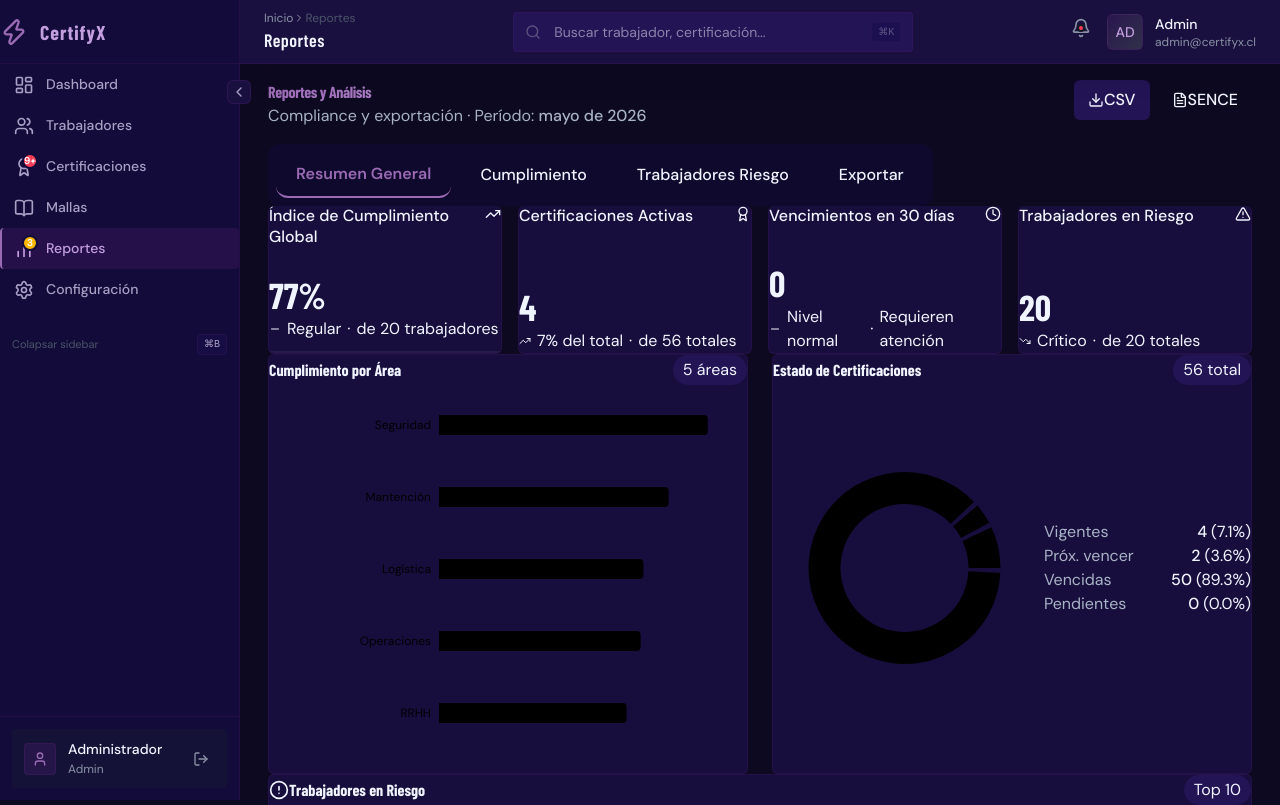
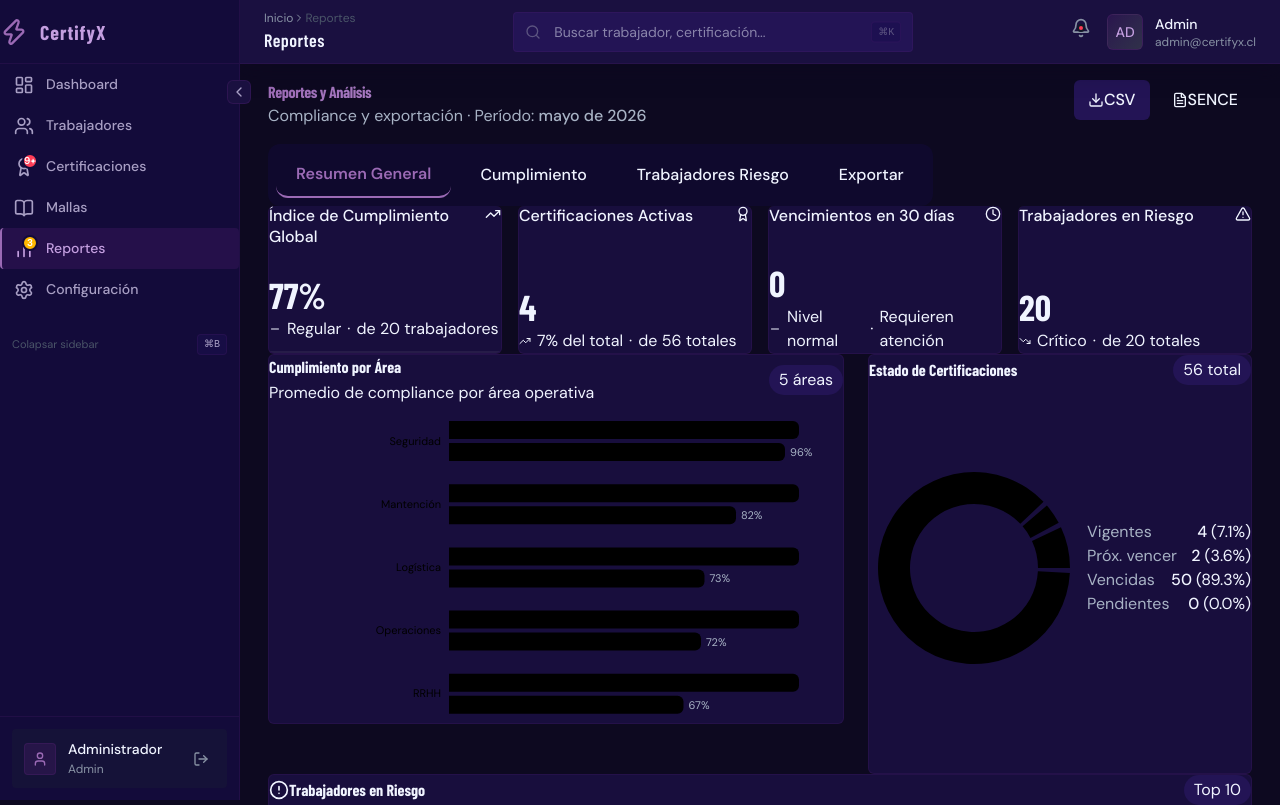
Before and after one commit to leandrodesignux-ux/Certify, a React (Vite) app: page /reports in a window 1280 px wide. Shown: the top 805 px of the page. Built offline with nearby package versions, Linux system fonts and the light colour scheme.

Commit message:
Improve bar chart layout, labels, background bar and dynamic height

```diff
--- a/src/pages/Reports.tsx
+++ b/src/pages/Reports.tsx
@@ -20,6 +20,7 @@ import {
   PieChart,
   Pie,
   Cell,
+  LabelList,
 } from 'recharts';
 import { Card } from '../components/ui/Card';
 import { useWorkerStore } from '../store/useWorkerStore';
@@ -382,7 +383,7 @@ Generado automáticamente por CertifyX
       </motion.div>
 
       {/* SECTION 2 & 3: Charts Row */}
-      <div className="grid grid-cols-1 lg:grid-cols-2 gap-6">
+      <div className="grid grid-cols-1 lg:grid-cols-[3fr_2fr] gap-6">
         {/* Compliance por Área - Bar Chart */}
         <motion.div
           custom={0.5}
@@ -390,11 +391,16 @@ Generado automáticamente por CertifyX
           initial="hidden"
           animate="visible"
         >
-          <Card variant="glass" padding="lg" className="h-[420px]">
+          <Card variant="glass" padding="lg" style={{ height: `${Math.max(360, complianceByArea.length * 58 + 80)}px` }}>
             <div className="flex items-center justify-between mb-5">
-              <h3 className="font-display font-bold" style={{ fontSize: 'var(--text-h2)', color: 'var(--color-text-primary)' }}>
-                Cumplimiento por Área
-              </h3>
+              <div>
+                <h3 className="font-display font-bold" style={{ fontSize: 'var(--text-h2)', color: 'var(--color-text-primary)' }}>
+                  Cumplimiento por Área
+                </h3>
+                <p style={{ fontSize: 'var(--text-micro)', color: 'var(--color-text-muted)', marginTop: '2px' }}>
+                  Promedio de compliance por área operativa
+                </p>
+              </div>
               <span style={{
                 fontSize: 'var(--text-micro)', color: 'var(--color-text-muted)',
                 backgroundColor: 'var(--color-surface-alt)',
@@ -405,21 +411,28 @@ Generado automáticamente por CertifyX
               </span>
             </div>
             <ResponsiveContainer width="100%" height="88%">
-              <BarChart data={complianceByArea} layout="vertical" margin={{ left: 90, right: 28, top: 4, bottom: 4 }}>
+              <BarChart data={complianceByArea} layout="vertical" margin={{ left: 90, right: 44, top: 4, bottom: 4 }}>
                 <XAxis type="number" domain={[0, 100]} hide />
                 <YAxis
                   type="category"
                   dataKey="area"
-                  tick={{ fill: 'var(--color-text-muted)', fontSize: 12, fontFamily: 'var(--font-body)' }}
-                  width={80}
+                  tick={{ fill: 'var(--chart-axis-text)', fontSize: 11, fontFamily: 'var(--font-body)' }}
+                  width={90}
                   axisLine={false}
                   tickLine={false}
                 />
                 <Tooltip content={<CustomBarTooltip />} cursor={{ fill: 'rgba(91,34,119,0.07)' }} />
-                <Bar dataKey="score" radius={[0, 4, 4, 0]} barSize={20}>
+                <Bar dataKey={() => 100} radius={[0, 6, 6, 0]} barSize={18} fill="rgba(255,255,255,0.03)" isAnimationActive={false} />
+                <Bar dataKey="score" radius={[0, 6, 6, 0]} barSize={18}>
                   {complianceByArea.map((entry, index) => (
                     <Cell key={`bar-${index}`} fill={entry.fill} />
                   ))}
+                  <LabelList
+                    dataKey="score"
+                    position="right"
+                    style={{ fill: 'var(--color-text-secondary)', fontSize: '11px', fontFamily: 'var(--font-body)' }}
+                    formatter={(v) => `${v}%`}
+                  />
                 </Bar>
               </BarChart>
             </ResponsiveContainer>
```
